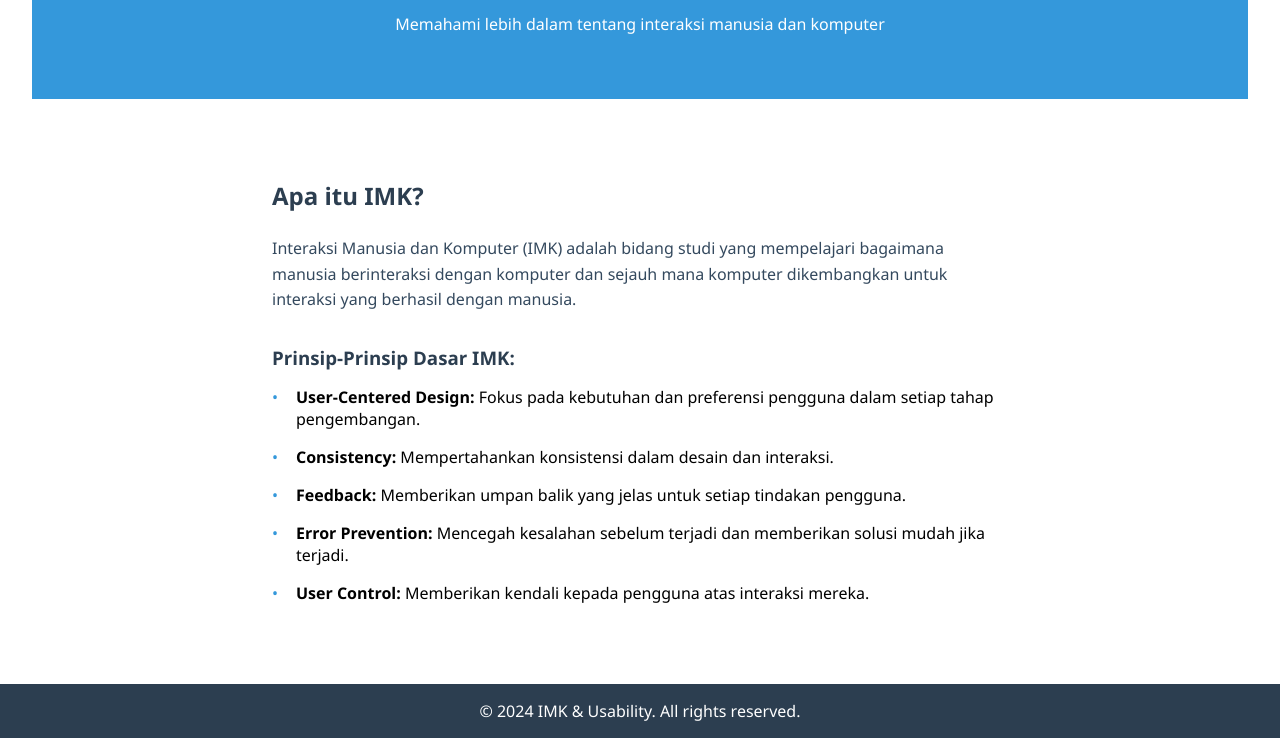
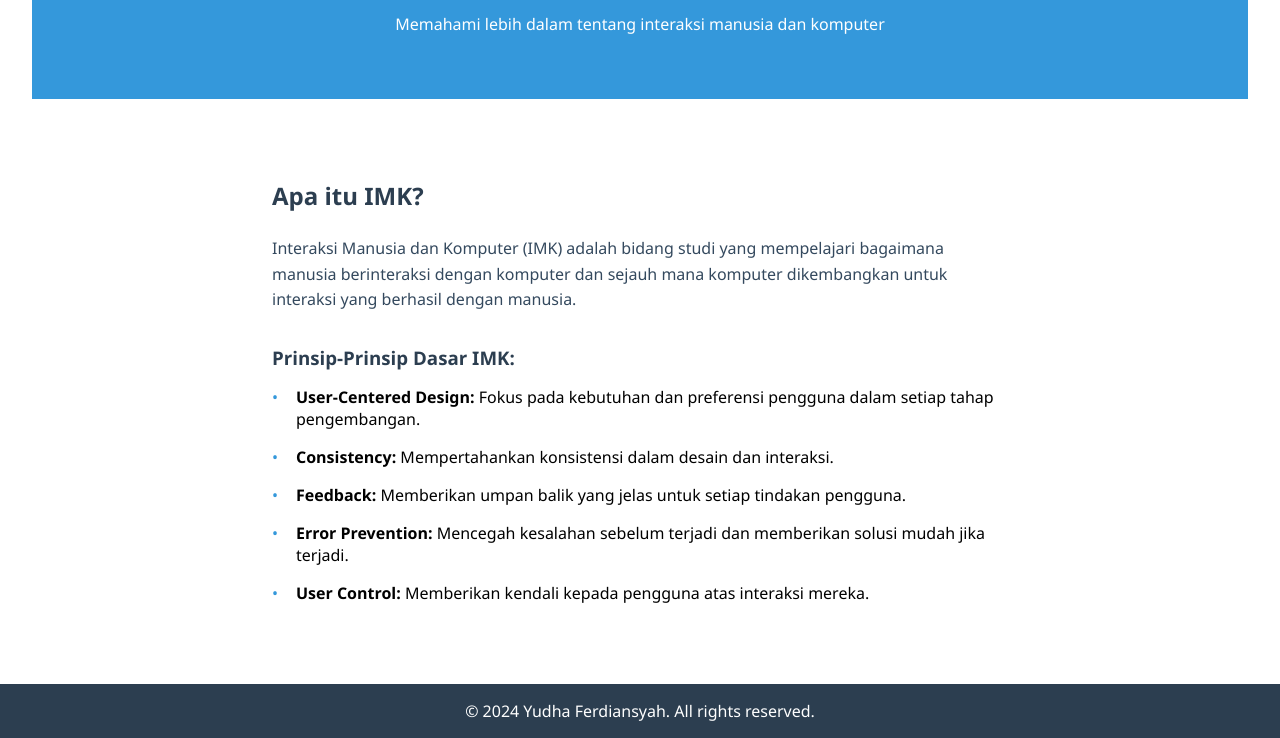
Before and after one commit to yudhafrd/imkuproyek, a plain HTML site: page about.html in a window 1280 px wide. Shown: the part 214-952 px from the top of the page. Drawn offline with Linux system fonts and the light colour scheme.

Commit message:
Ready! Set! Go.

```diff
--- a/about.html
+++ b/about.html
@@ -1,6 +1,5 @@
 <!doctype html>
 <html lang="id">
-
   <head>
     <meta charset="UTF-8" />
     <meta name="viewport" content="width=device-width, initial-scale=1.0" />
@@ -61,8 +60,7 @@
     </main>
 
     <footer>
-    <p>&copy; 2024 IMK & Usability. All rights reserved.</p>
+      <p>&copy; 2024 Yudha Ferdiansyah. All rights reserved.</p>
     </footer>
   </body>
-
 </html>
```
Also changed, not shown: contact.html (+1 -1 lines), index.html (+1 -1 lines). Lines whose indentation alone changed are shown as unchanged.
